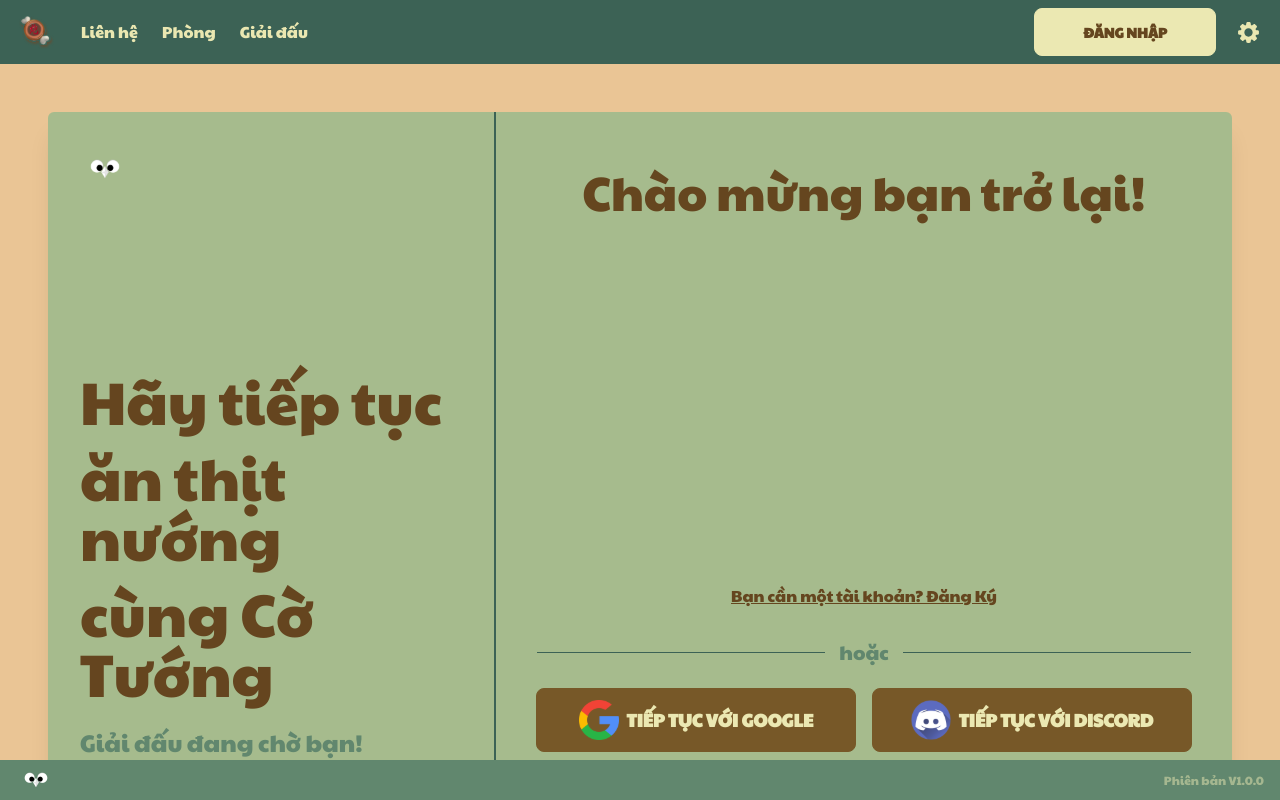
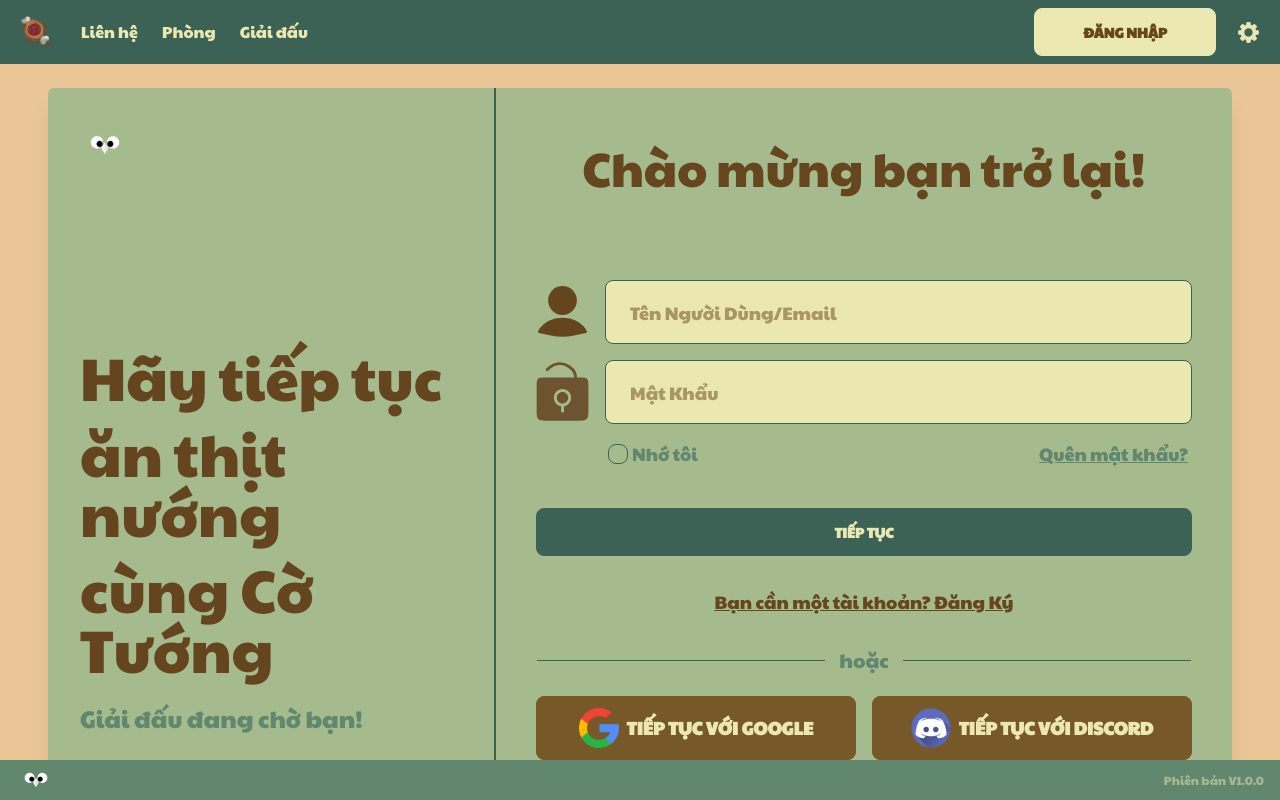
Before and after one commit to Owlvernyte/cotuong-frontend, a Next.js app: page /signin in a window 1280 px wide. Built offline with nearby package versions, Linux system fonts and the light colour scheme.

Commit message:
refactor(signin): create SignInForm and update signin page

```diff
--- a/app/(basic)/signin/page.tsx
+++ b/app/(basic)/signin/page.tsx
@@ -1,127 +1,23 @@
 "use client"
 import AuthCard from "@/components/auth/AuthCard"
-import Link from "next/link"
+import SignInForm from "@/components/auth/signin/SignInForm"
 import React from "react"
 
 export default function SignIn() {
   return (
     <div className="flex justify-center">
-      <div className="container max-w-screen-2xl p-10">
+      <div className="container max-w-screen-2xl px-10 py-4">
         <div id="signin">
           <AuthCard
             titles={["Hãy tiếp tục", "ăn thịt nướng", "cùng Cờ Tướng"]}
             subtitle="Giải đấu đang chờ bạn!"
             formTitle="Chào mừng bạn trở lại!"
-            formComponent={<></>}
+            formComponent={<SignInForm />}
             extensionLink="/signup"
             titleLink="Bạn cần một tài khoản? Đăng Ký"
           />
         </div>
       </div>
     </div>
-    // <div className="w-full h-full flex justify-center items-center py-2">
-    //   <div className="h-full bg-bamboo-200 rounded-md shadow-xl flex">
-    //     <div className="w-[100px] h-full flex flex-col justify-between">
-    //       <div className="w-[51px] h-[51px] ">
-    //         <img className="w-[51px] h-[51px]" src="/nyte2.svg" alt="nyte" />
-    //       </div>
-    //       <div className="w-[100px] h-[30px] text-center text-orange-200 text-xs font-normal p-[30px]">
-    //         cotuong.nyte.tk
-    //       </div>
-    //     </div>
-    //     <div className="w-[700px] h-full flex flex-col items-center justify-center">
-    //       <p className="w-[425px] h-[200px] text-yellow-900 text-6xl font-normal ">
-    //         Hãy tiếp tục <br />
-    //         ăn thịt nướng <br />
-    //         cùng cờ tướng
-    //       </p>
-    //       <p className="w-[425px] h-[100px] text-neutral-500 text-2xl font-normal self-center ">
-    //         Giải đấu đang chờ bạn
-    //       </p>
-    //     </div>
-    //     <div className="w-[2px] h-full rotate-180 origin-center border-1 bg-[#3c6255] solid"></div>
-    //     <div className="w-[800px] h-full relative flex  items-center flex-col box-border justify-between">
-    //       <h1 className="text-center text-yellow-900 text-5xl font-normal inline-block pt-24 pb-14">
-    //         CHÀO MỪNG BẠN TRỞ LẠI!
-    //       </h1>
-    //       <div className="flex flex-col justify-start w-[500px] grow">
-    //         <div className="pb-6 flex justify-start w-full ">
-    //           <img
-    //             className="w-[51px] h-[51px]"
-    //             src="/icons/primary/User_cicrle_duotone.svg"
-    //             alt="nyte"
-    //           />
-    //           <input
-    //             type="text"
-    //             placeholder="Tên Người Dùng"
-    //             className="h-[51px] grow input input-bordered border-solid border-2 border-bamboo-500"
-    //           />
-    //         </div>
-    //         <div className="pb-6 flex justify-center">
-    //           <img
-    //             className="w-[51px] h-[51px]"
-    //             src="/icons/Pass_word.svg"
-    //             alt="nyte"
-    //           />
-    //           <input
-    //             type="text"
-    //             placeholder="Mật Khẩu"
-    //             className="h-[51px] grow input input-bordered w-full  border-solid border-2 border-bamboo-500 "
-    //           />
-    //         </div>
-    //         <div className="w-[500px] flex justify-between pb-[12px] pl-[50px]">
-    //           <p className="flex w-[80px]">
-    //             <img
-    //               className="w-[14px] h-[16px] self-center"
-    //               src="/icons/check.svg"
-    //               alt="nyte"
-    //             />
-    //             Nhớ tôi
-    //           </p>
-    //           <p>Quên mật khẩu?</p>
-    //         </div>
-    //         <div className="pb-6 mx-auto w-[500px]">
-    //           <button className="btn btn-active btn-accent w-full">
-    //             Tiếp Tục
-    //           </button>
-    //         </div>
-    //         <div className="w-[500px]">
-    //           <div className="text-center py-3.5">
-    //             <Link href={`/signup`} className="link">
-    //               {"Bạn chưa có tài khoản?"}
-    //             </Link>
-    //           </div>
-    //           <div className="flex items-center">
-    //             <div className="w-[225px] h-[1px] rotate-180 origin-center border-1 bg-[#3c6255] solid"></div>
-    //             <p className="w-[50px] text-center py-3.5 text-bamboo-300 inline-block">
-    //               Hoặc
-    //             </p>
-    //             <div className="w-[225px] h-[1px] rotate-180 origin-center border-1 bg-[#3c6255] solid"></div>
-    //           </div>
-    //         </div>
-
-    //         <div className="h-[100px] w-[500px] flex items-end justify-between">
-    //           <button className="btn btn-active btn-accent">
-    //             <img
-    //               className="w-[48px] h-[40px] pr-3"
-    //               src="/google.svg"
-    //               alt="nyte"
-    //             />
-    //             Tiếp tục với Google
-    //           </button>
-
-    //           <button className="btn btn-active btn-accent border-solid border-2 border-bamboo-500 inline-block">
-    //             <img
-    //               className="w-[48px] h-[40px] inline-block pr-3"
-    //               src="/discord.svg"
-    //               alt="nyte"
-    //             />
-    //             Tiếp tục với Discord
-    //           </button>
-    //         </div>
-    //       </div>
-    //     </div>
-    //   </div>
-    // </div>
   )
 }
--- a/components/auth/AuthCard.tsx
+++ b/components/auth/AuthCard.tsx
@@ -49,9 +49,9 @@ const AuthCard: React.FC<AuthCardProps> = ({
       <div className="card-body w-full">
         <div className="text-5xl text-center my-6">{formTitle}</div>
 
-        <div className="py-40">{formComponent}</div>
+        <div className="pt-12 pb-4">{formComponent}</div>
 
-        <div className="text-center py-2">
+        <div className="text-center text-lg py-2">
           <Link href={extensionLink} className="link">
             {titleLink}
           </Link>
--- /dev/null
+++ b/components/auth/signin/SignInForm.tsx
@@ -0,0 +1,70 @@
+"use client"
+
+import Image from "next/image"
+import Link from "next/link"
+import React from "react"
+
+function SignInForm() {
+  const [isChecked, setIsChecked] = React.useState(false)
+
+  const handleCheckboxClick = () => {
+    setIsChecked(!isChecked)
+  }
+
+  return (
+    <form>
+      <div className="flex flex-row justify-start w-full ">
+        <Image
+          src="/icons/secondary/User_fill.svg"
+          alt="User Logo"
+          width={80}
+          height={80}
+        />
+        <input
+          type="text"
+          name="username"
+          placeholder="Tên Người Dùng/Email"
+          className="input input-bordered border-bamboo-400 input-lg w-full m-2 bg-bamboo-100 placeholder-dirt-400 placeholder-opacity-50 text-lg"
+        />
+      </div>
+
+      <div className="flex flex-row justify-start w-full ">
+        <Image
+          src="/icons/secondary/Pass_word.svg"
+          alt="Password Logo"
+          width={80}
+          height={80}
+        />
+        <input
+          type="password"
+          name="currentPassword"
+          placeholder="Mật Khẩu"
+          className="input input-bordered border-bamboo-400 input-lg w-full m-2 bg-bamboo-100 placeholder-dirt-400 placeholder-opacity-50 text-lg"
+        />
+      </div>
+
+      <div className="w-full flex justify-between mt-2 mb-4">
+        <div className="flex flex-row pl-20">
+          <input
+            type="checkbox"
+            checked={isChecked}
+            className="checkbox checkbox-primary checkbox-sm mt-1 mr-1"
+            onChange={handleCheckboxClick}
+          />
+          <p className="text-lg text-bamboo-300">Nhớ tôi</p>
+        </div>
+        <div className="pr-3">
+          <Link href={"/"} className="link text-lg text-bamboo-300">
+            Quên mật khẩu?
+          </Link>
+        </div>
+      </div>
+
+      <div className="px-2 mt-10">
+        <button className="btn btn-primary w-full">Tiếp Tục</button>
+      </div>
+    </form>
+  )
+}
+
+export default SignInForm
```
Also changed, not shown: public/icons/primary/check.svg (renamed from public/icons/check.svg), public/icons/secondary/Pass_word.svg (renamed from public/icons/Pass_word.svg).
